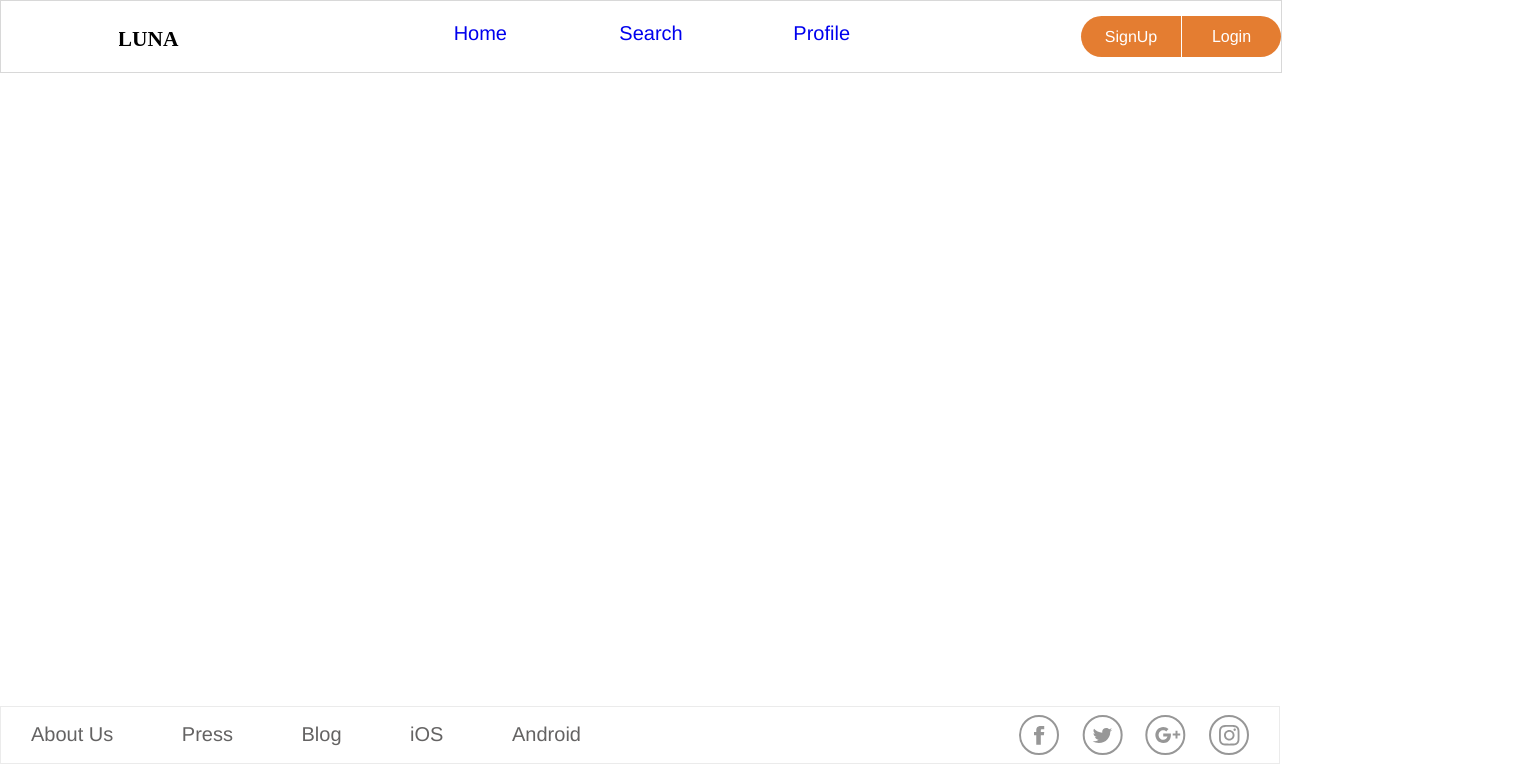
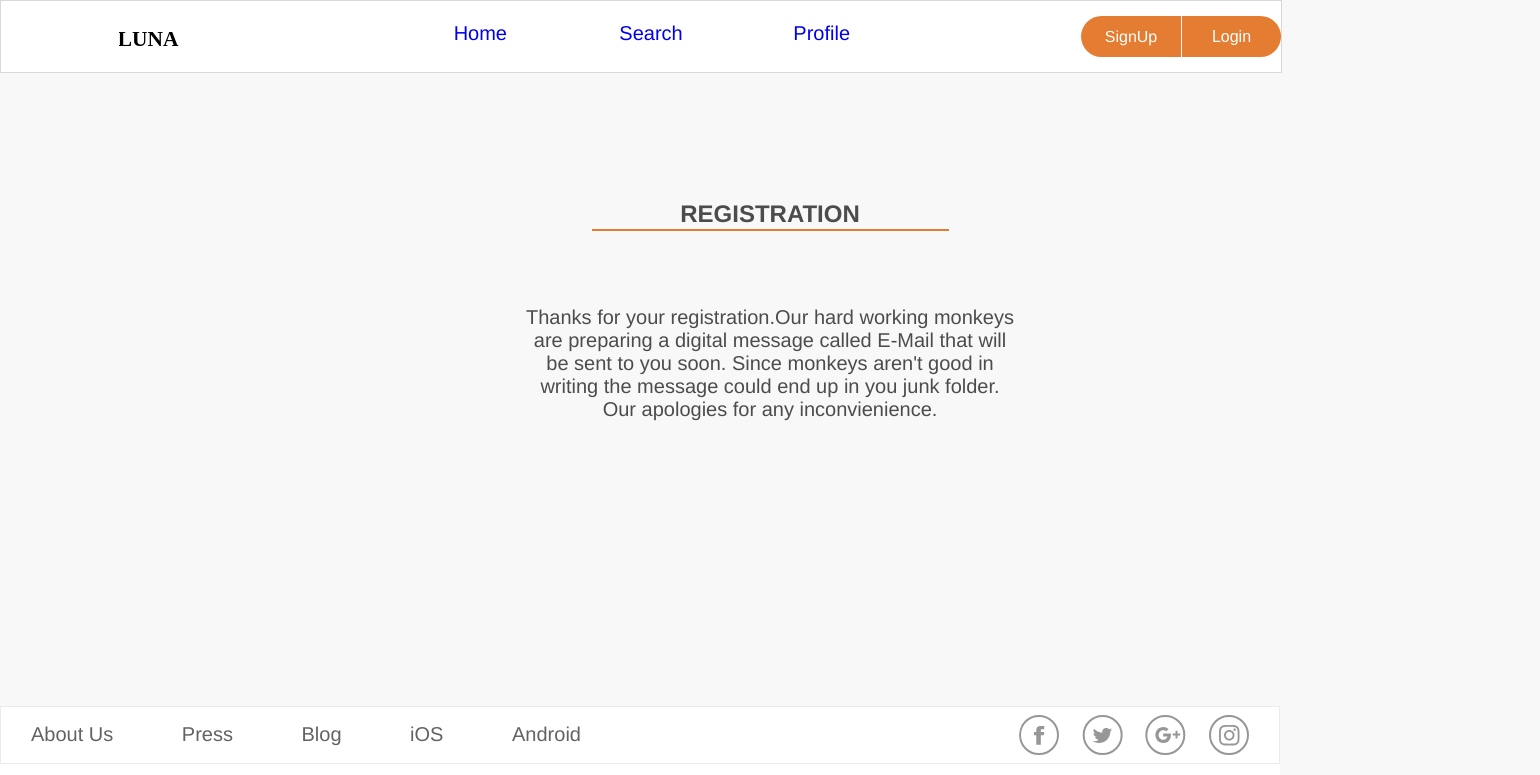
Before and after one commit to Ayenne/Luna, a React (Create React App) app in the folder frontend/: page /login in a window 1280 px wide. Shown: the top 775 px of the page, 1540 px wide, since content can reach past the window. Built offline with nearby package versions, Linux system fonts and the light colour scheme.

Commit message:
Login and register page added

```diff
--- a/frontend/src/components/App.js
+++ b/frontend/src/components/App.js
@@ -5,12 +5,16 @@ import Footer from './Footer';
 
 
 import './App.css';
+ import LoginForm from "./LoginForm";
+ import Registration from "./RegistrationPage";
+ import RegistrationCopy from "./RegistrationCopyPage";
 
 class App extends Component {
     render() {
         return (
             <div>
                 <NavigationBar />
+                <RegistrationCopy />
                 <Footer/>
 
             </div>
--- a/frontend/src/components/LoginForm.css
+++ /dev/null
@@ -1,26 +0,0 @@
-.login-form-container {
-    display: flex;
-    flex-direction: column;
-    justify-content: space-between;
-    align-items: center;
-    height: 230px;
-    width: 343px;
-}
-
-.login-form-container input {
-    width: 340px;
-    height: 48px;
-    border-radius: 3px;
-    background-color: #ffffff;
-    color: #979797;
-    font-size: 20px;
-    font-weight: bold;
-    font-family: Helvetica;
-    border: solid 1px #ebebeb;
-
-}
-
-::placeholder {
-    color: #979797;
-    padding-left: 23px;
-}
--- a/frontend/src/components/LoginForm.js
+++ b/frontend/src/components/LoginForm.js
@@ -1,44 +1,60 @@
 import React, { Component } from "react";
+import styled from "styled-components";
 
-import "./LoginForm.css";
-import LoginPageButton from "../components/LoginPageButton";
+const StyledLogin = styled.div`
+  display: flex;
+  align-items: center;
+  flex-flow: column;
+  width: 1440px;
+  height: 802px;
+  margin: 0 auto;
+  padding: 100px 50px 75px 50px;
+  background-color: #f8f8f8;
 
-class LoginForm extends Component {
-  state = {
-    username: "Scorpio",
-    password: "scorpio123"
-  };
+  h2 {
+    border-bottom: solid 3px #e47d31;
+        height: 40px;
+        width: 100px;
+        font-family: Helvetica;
+        font-weight: bold;
+        color: #4c4c4c;
+        text-align: center;
+        font-size: 24px;
+        margin-top: 50px;
+        margin-bottom: 75px;
+  }
+  button {
+        width: 200px;
+        height: 55px;
+        border-radius: 28px;
+        font-family: Helvetica;
+        font-size: 20px;
+        text-align: center;
+        color: #ffffff;
+        background-color: #e47d31;
+        border: 0px;
+        margin-top: 30px;
+  }
+`;
 
-  userNameHandler = event => {
-    this.setState({
-      username: event.currentTarget.value
-    });
-  };
+const StyledInput = styled.input`
+  width: 340px;
+  height: 52px;
+  border-radius: 3px;
+  border: solid 1px #ebebeb;
+  background-color: #ffffff;
+  padding: 10px;
+  margin: 5px;
+  box-sizing: border-box;
+`;
 
-  passwordHandler = event => {
-    this.setState({
-      password: event.currentTarget.value
-    });
-  };
+const Login = () => (
+  <StyledLogin>
+    <h2>LOGIN</h2>
+    <StyledInput type="text" placeholder="Username" />
+    <StyledInput type="password" placeholder="Password" />
+    <button>Login</button>
+  </StyledLogin>
+);
 
-  render() {
-    return (
-      <div className="login-form-container">
-        <input
-          placeholder="Username"
-          type="text"
-          value={this.state.username}
-          onChange={this.userNameHandler}
-        />
-        <input
-          placeholder="Password"
-          type="password"
-          value={this.state.password}
-          onChange={this.passwordHandler}
-        />
-        <LoginPageButton form={this.state} />
-      </div>
-    );
-  }
-}
-export default LoginForm;
+export default Login;
--- /dev/null
+++ b/frontend/src/components/RegistrationCopyPage.js
@@ -0,0 +1,58 @@
+import React, { Component } from "react";
+import styled from "styled-components";
+
+const StyledRegistrationCopy = styled.div`
+  display: flex;
+  align-items: center;
+  flex-flow: column;
+  width: 1440px;
+  height: 802px;
+  margin: 0 auto;
+  padding: 150px 50px 75px 50px;
+  background-color: #f8f8f8;
+
+  h2 {
+        width: 357px;
+        height: 29px;
+        font-family: Helvetica;
+        font-size: 24px;
+        font-weight: bold;
+        font-stretch: normal;
+        font-style: normal;
+        line-height: normal;
+        letter-spacing: normal;
+        text-align: center;
+        color: #4c4c4c;
+         border-bottom: solid 2px #e47d31;
+        margin-top: 50px;
+        margin-bottom: 75px;
+  }
+
+  p {
+    width: 497px;
+  height: 144px;
+  font-family: Helvetica;
+  font-size: 20px;
+  font-weight: normal;
+  font-stretch: normal;
+  font-style: normal;
+  line-height: normal;
+  letter-spacing: normal;
+  text-align: center;
+  color: #4c4c4c;
+
+  }
+`;
+
+
+const RegistrationCopy = () => (
+  <StyledRegistrationCopy>
+           <h2>REGISTRATION</h2>
+            <p>Thanks for your registration.Our hard working monkeys are preparing a digital message called E-Mail that will be sent to you soon.
+Since monkeys aren't good in writing the message could end up in you junk folder. Our apologies for any inconvienience. </p>
+
+
+  </StyledRegistrationCopy>
+);
+
+export default RegistrationCopy;
--- /dev/null
+++ b/frontend/src/components/RegistrationPage.js
@@ -0,0 +1,78 @@
+import React, { Component } from "react";
+import styled from "styled-components";
+
+const StyledRegistration = styled.div`
+  display: flex;
+  align-items: center;
+  flex-flow: column;
+  width: 1440px;
+  height: 802px;
+  margin: 0 auto;
+  padding: 150px 50px 75px 50px;
+  background-color: #f8f8f8;
+
+  h2 {
+        width: 357px;
+        height: 29px;
+        font-family: Helvetica;
+        font-size: 24px;
+        font-weight: bold;
+        font-stretch: normal;
+        font-style: normal;
+        line-height: normal;
+        letter-spacing: normal;
+        text-align: center;
+        color: #4c4c4c;
+         border-bottom: solid 2px #e47d31;
+        margin-top: 50px;
+        margin-bottom: 75px;
+  }
+
+  button {
+        width: 200px;
+        height: 55px;
+        border-radius: 28px;
+        font-family: Helvetica;
+        font-size: 20px;
+        text-align: center;
+        color: #ffffff;
+        background-color: #e47d31;
+        border: 0px;
+        margin-top: 30px;
+  }
+`;
+
+const StyledInput = styled.input`
+    width: 387px;
+    height: 52px;
+    border-radius: 3px;
+    border: solid 1px #ebebeb;
+    background-color: #ffffff;
+  padding: 20px;
+  margin: 10px;
+  box-sizing: border-box;
+  font-family: Helvetica;
+  font-size: 20px;
+  font-weight: bold;
+  font-stretch: normal;
+  font-style: normal;
+  line-height: normal;
+  letter-spacing: normal;
+  color: #979797;
+
+  ::placeholder {
+  color: #979797;
+  padding-left: 23px;
+}
+
+`;
+
+const Registration = () => (
+  <StyledRegistration>
+           <h2>REGISTRATION</h2>
+      <StyledInput type="text" placeholder="E-Mail address" />
+      <button>Register</button>
+  </StyledRegistration>
+);
+
+export default Registration;
```
